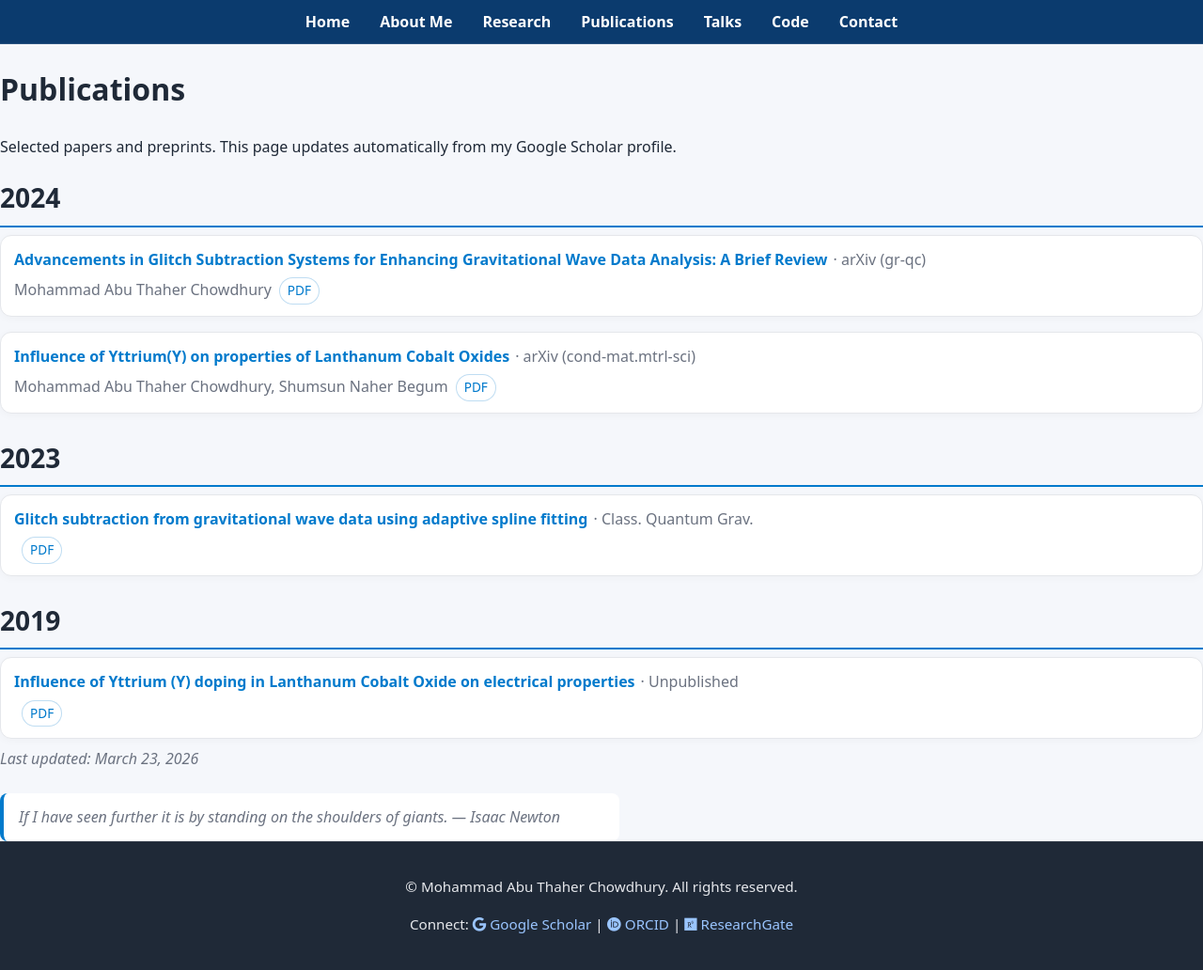
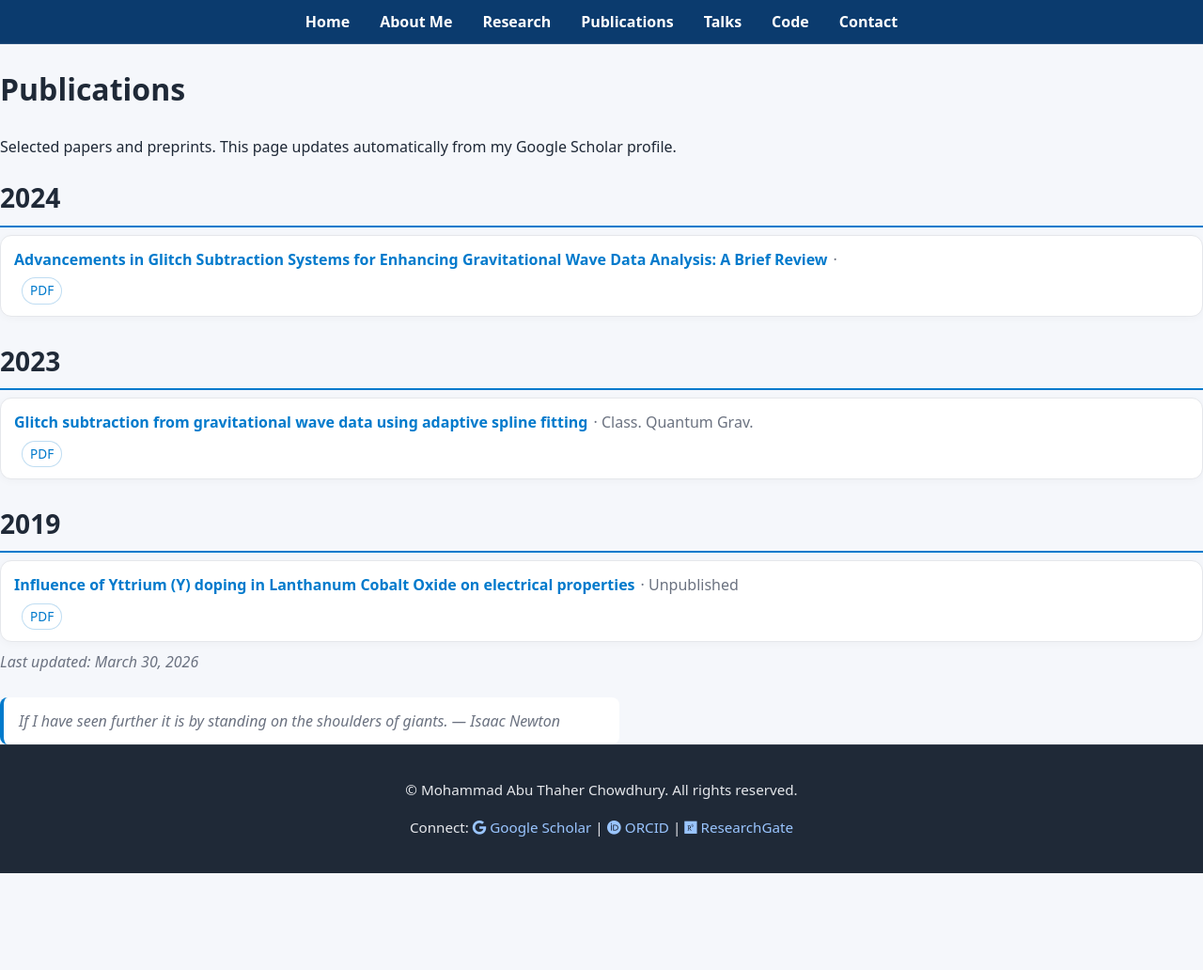
Before and after one commit to matc-thaher/website, a Jekyll site: the page built from publications.md, in a window 1280 px wide and 1032 px high. Shown: the whole window at 94% size. Built offline with Jekyll 4.4.1, drawn with Linux system fonts in a browser that asks for light colours.

Commit message:
chore: merged publications (Scholar + arXiv + ORCID + Crossref)

```diff
--- a/_data/scholar.json
+++ b/_data/scholar.json
@@ -1,30 +1,16 @@
 {
-  "updated": "2026-03-23T05:53:04.625959Z",
+  "updated": "2026-03-30T06:12:14.152967Z",
   "publications": [
     {
-      "title": "Influence of Yttrium(Y) on properties of Lanthanum Cobalt Oxides",
-      "authors": "Mohammad Abu Thaher Chowdhury, Shumsun Naher Begum",
+      "title": "Advancements in Glitch Subtraction Systems for Enhancing Gravitational Wave Data Analysis: A Brief Review",
+      "authors": "",
       "year": 2024,
-      "venue": "arXiv (cond-mat.mtrl-sci)",
-      "url": "https://arxiv.org/abs/2408.15798v1",
-      "pdf_url": "https://arxiv.org/pdf/2408.15798v1",
-      "doi": "",
-      "citations": 0,
-      "source": [
-        "arxiv"
-      ]
-    },
-    {
-      "title": "Advancements in Glitch Subtraction Systems for Enhancing Gravitational Wave Data Analysis: A Brief Review",
-      "authors": "Mohammad Abu Thaher Chowdhury",
-      "year": 2024,
-      "venue": "arXiv (gr-qc)",
-      "url": "https://arxiv.org/abs/2406.01318v1",
-      "pdf_url": "https://arxiv.org/pdf/2406.01318v1",
+      "venue": "",
+      "url": "https://arxiv.org/abs/2406.01318",
+      "pdf_url": "",
       "doi": "10.48550/ARXIV.2406.01318",
       "citations": 0,
       "source": [
-        "arxiv",
         "orcid"
       ]
     },
```
